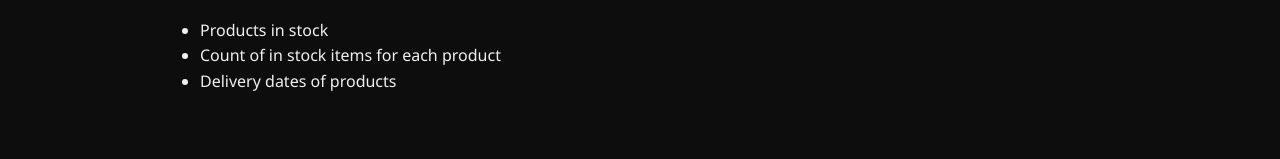
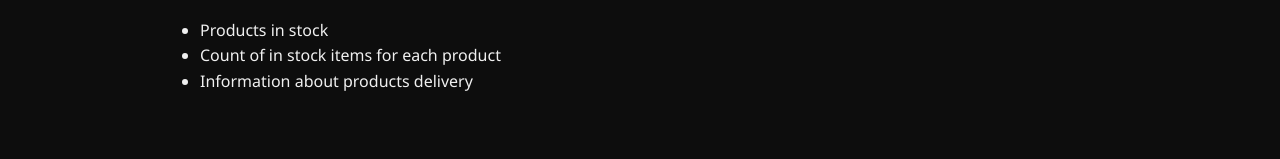
Before and after one commit to thesmooth/shridzward, a plain HTML site: page index.html in a window 1280 px wide. Shown: the part 1067-1226 px from the top of the page. Drawn offline with Linux system fonts and the light colour scheme.

Commit message:
updated webpage

```diff
--- a/index.html
+++ b/index.html
@@ -139,7 +139,7 @@
               Count of in stock items for each product
             </li>
             <li>
-              Delivery dates of products
+              Information about products delivery
             </li>
           </ul>
         </p>
```
